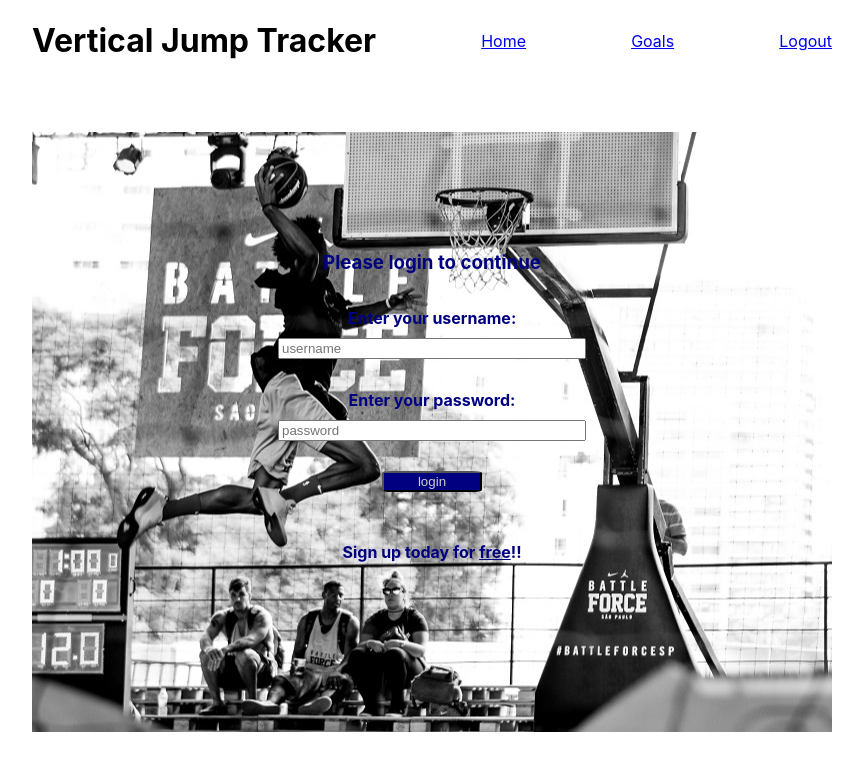
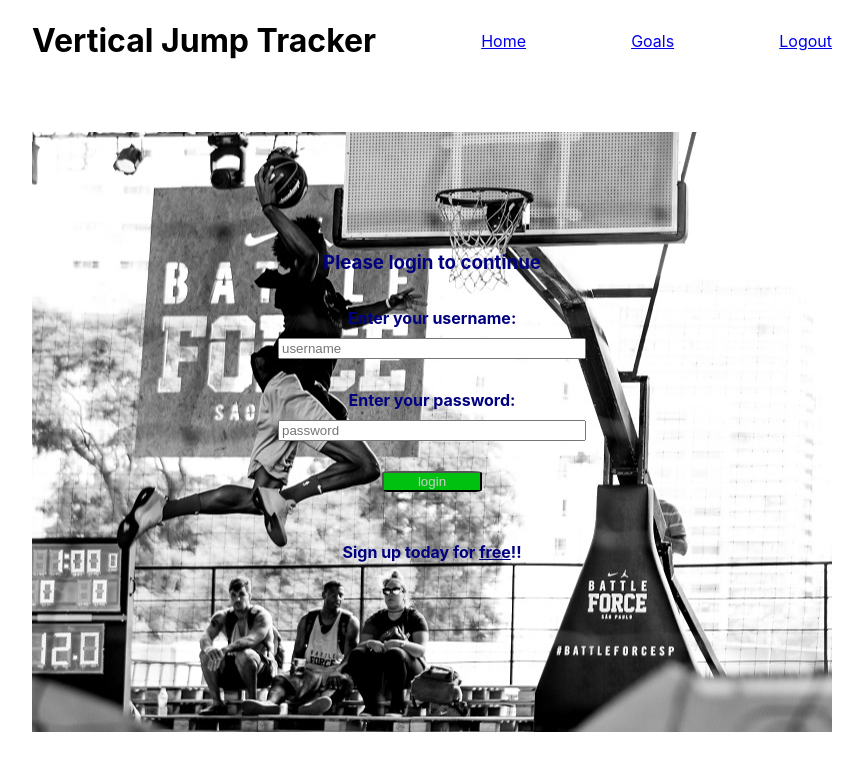
Before and after one commit to buildweek-vertical-jump-tracker/VerticalJumpTracker-FE, a React (Create React App) app in the folder vertical/: page /login in a window 1280 px wide. In both pictures the pointer is over the button "login". Shown: the top 770 px of the page, without its empty margins (208-1071 px from the left). Built offline with nearby package versions, Linux system fonts and the light colour scheme; the HTML template or start-up script is replaced by a standard one.

Commit message:
more fixes

```diff
--- a/vertical/src/components/Login/Login.css
+++ b/vertical/src/components/Login/Login.css
@@ -47,7 +47,7 @@
     border-radius: 10%;
 }
 button:hover{
-    background-color: #000080;
+    background-color: #00c010;
     color:#cdcdcd;
     cursor: pointer;
 }
@@ -61,3 +61,7 @@
 .free{
     color: #000080;
 }
+.free:hover{
+    color: #000000;
+    font-size: 25px;
+}
--- a/vertical/src/components/Login/Login.js
+++ b/vertical/src/components/Login/Login.js
@@ -37,6 +37,7 @@
 					<p>Enter your username:</p>
 					<input
 						userName
+						required
 						type="text"
 						placeholder="username"
 						name="username"
@@ -45,6 +46,7 @@
 					<p>Enter your password:</p>
 					<input
 						password
+						required
 						placeholder="password"
 						name="password"
 						onChange={this.changeHandler}
```
